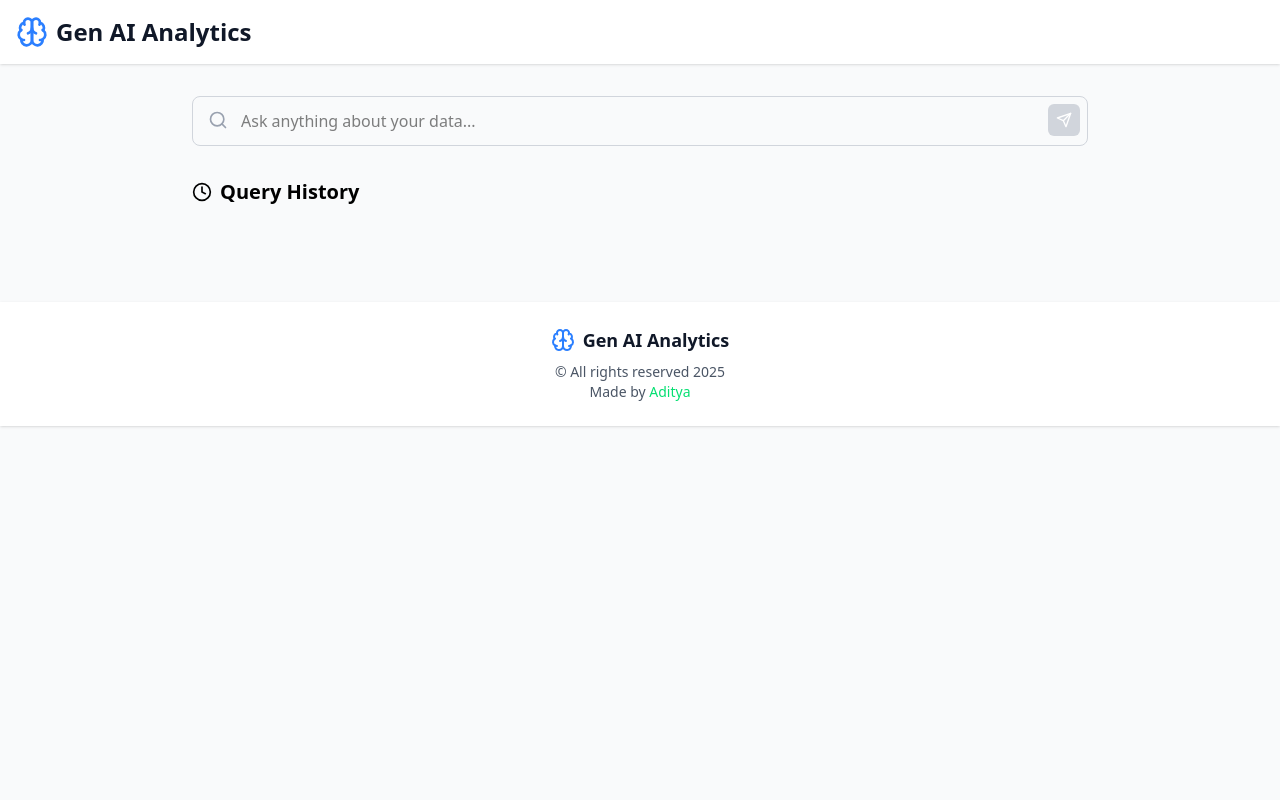
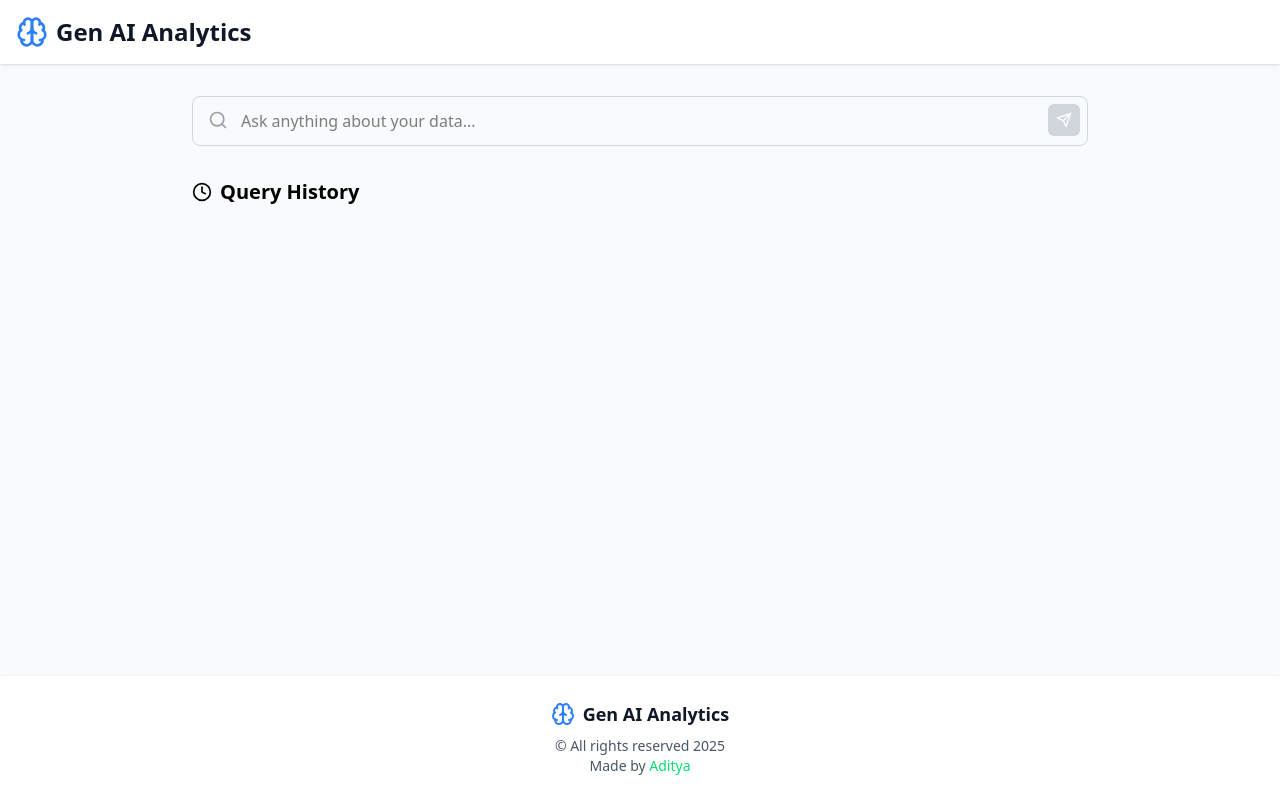
Before and after one commit to aditya9-2/gen-AI-dashboard, a React (Vite) app: page / in a window 1280 px wide. Built offline with nearby package versions, Linux system fonts and the light colour scheme.

Commit message:
fixed positioning

```diff
--- a/src/components/Footer.tsx
+++ b/src/components/Footer.tsx
@@ -3,7 +3,7 @@ import { Brain } from 'lucide-react';
 
 export const Footer: React.FC = () => {
     return (
-        <footer className="bg-white shadow-sm mt-12">
+        <footer className="fixed bottom-0 w-full bg-white shadow-sm mt-20">
             <div className="max-w-7xl mx-auto px-4 py-6">
                 <div className="flex flex-col items-center justify-center gap-2">
                     <div className="flex items-center gap-2">
```
